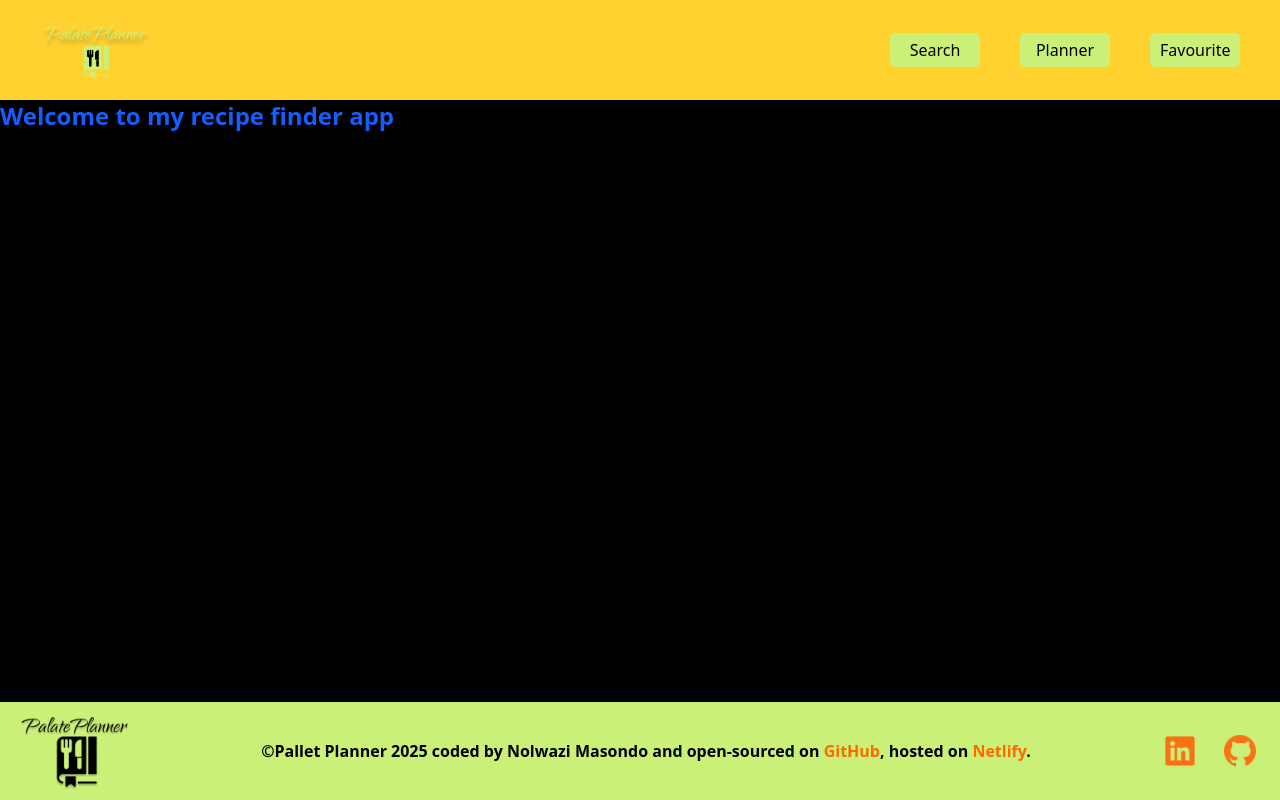
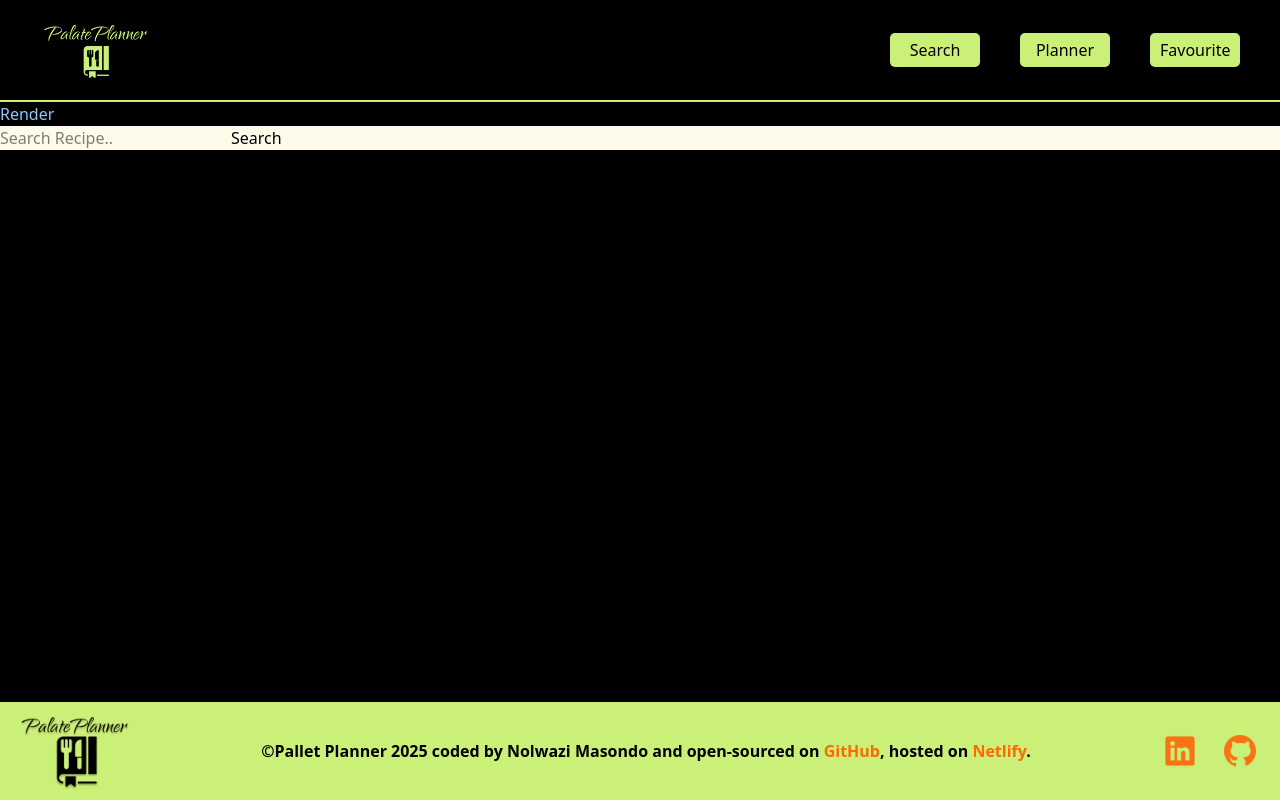
Before and after one commit to Lwazi-Masondo/alx-fe-capstone-project, a React (Vite) app in the folder recipe-finder-app/: page / in a window 1280 px wide. Built offline with nearby package versions, Linux system fonts and the light colour scheme.

Commit message:
Added search component and services component to fetch api data

```diff
--- a/recipe-finder-app/package.json
+++ b/recipe-finder-app/package.json
@@ -11,6 +11,7 @@
   },
   "dependencies": {
     "@tailwindcss/vite": "^4.1.12",
+    "axios": "^1.11.0",
     "react": "^19.1.1",
     "react-dom": "^19.1.1",
     "react-router-dom": "^7.8.1",
--- a/recipe-finder-app/src/App.jsx
+++ b/recipe-finder-app/src/App.jsx
@@ -1,15 +1,19 @@
 import "/src/styles/App.css";
 import Footer from "./components/Footer";
 import Header from "./components/Header";
+import Search from "./components/Search";
 
 function App() {
+  const handleSearch = (q) => {
+    console.log("Search for:", q); //test
+  };
+
   return (
     <div className="flex flex-col min-h-screen">
       <Header />
       <main className="flex-1">
-        <h1 className="font-bold text-blue-600 text-2xl">
-          Welcome to my recipe finder app
-        </h1>
+        <h1 className="text-blue-300">Render</h1>
+        <Search onSubmit={handleSearch} />
       </main>
       <Footer />
     </div>
--- a/recipe-finder-app/src/components/Footer.jsx
+++ b/recipe-finder-app/src/components/Footer.jsx
@@ -1,5 +1,3 @@
-import "/src/styles/App.css";
-
 function Footer() {
   return (
     <footer className=" flex flex-col md:flex-row gap-5 justify-between py-2.5 px-5 text-center items-center bg-amber-300 w-full">
--- a/recipe-finder-app/src/components/Header.jsx
+++ b/recipe-finder-app/src/components/Header.jsx
@@ -2,7 +2,7 @@ import Nav from "./nav";
 
 function Header() {
   return (
-    <header className="flex flex-row justify-between items-center py-5 px-10  bg-amber-300">
+    <header className="flex flex-row justify-between items-center py-5 px-10">
       <img src="/public/logo_light.png" alt="logo" className="w-28" />
       <Nav />
     </header>
--- /dev/null
+++ b/recipe-finder-app/src/components/Search.jsx
@@ -0,0 +1,26 @@
+import useSearchStore from "../store/searchStore";
+
+function Search({ onSubmit }) {
+  const query = useSearchStore((s) => s.query);
+  const setQuery = useSearchStore((s) => s.setQuery); //selectors prevent unnecessary rendering and better that the other method.
+
+  const handleSubmit = (e) => {
+    e.preventDefault(); //prevents page from reloading;
+    onSubmit?.(query.trim()); // passes the current query to the parent component
+  };
+
+  return (
+    <form onSubmit={handleSubmit} className="bg-amber-50">
+      <input
+        type="text"
+        placeholder="Search Recipe.."
+        value={query}
+        onChange={(e) => setQuery(e.target.value)}
+        className="inputField"
+      />
+      <button type="submit">Search</button>
+    </form>
+  );
+}
+
+export default Search;
--- /dev/null
+++ b/recipe-finder-app/src/services/themealdbservices.js
@@ -0,0 +1,20 @@
+import axios from "axios";
+
+const API_URL =
+  "https://www.themealdb.com/api/json/v1/1/search.php?s=Arrabiata";
+
+async function fetchRecipes(query) {
+  if (!query) return [];
+
+  const response = await axios.get(API_URL, {
+    params: {
+      q: query,
+      app_key: API_KEY,
+      to: 10,
+    },
+  });
+
+  return response.data.items;
+}
+
+export default fetchRecipes;
--- /dev/null
+++ b/recipe-finder-app/src/store/searchStore.js
@@ -0,0 +1,9 @@
+import { create } from "zustand";
+
+const useSearchStore = create((set) => ({
+  //to capture user input
+  query: "",
+  setQuery: (q) => set({ query: q }),
+}));
+
+export default useSearchStore;
--- a/recipe-finder-app/src/styles/App.css
+++ b/recipe-finder-app/src/styles/App.css
@@ -20,3 +20,11 @@ footer {
   width: 90px;
   text-align: center;
 }
+
+header {
+  border-bottom: 2px solid #cbf078;
+}
+
+/* .inputField{
+
+} */
```
Also changed, not shown: 2 other files (tests, documents, lock files or other folders).
